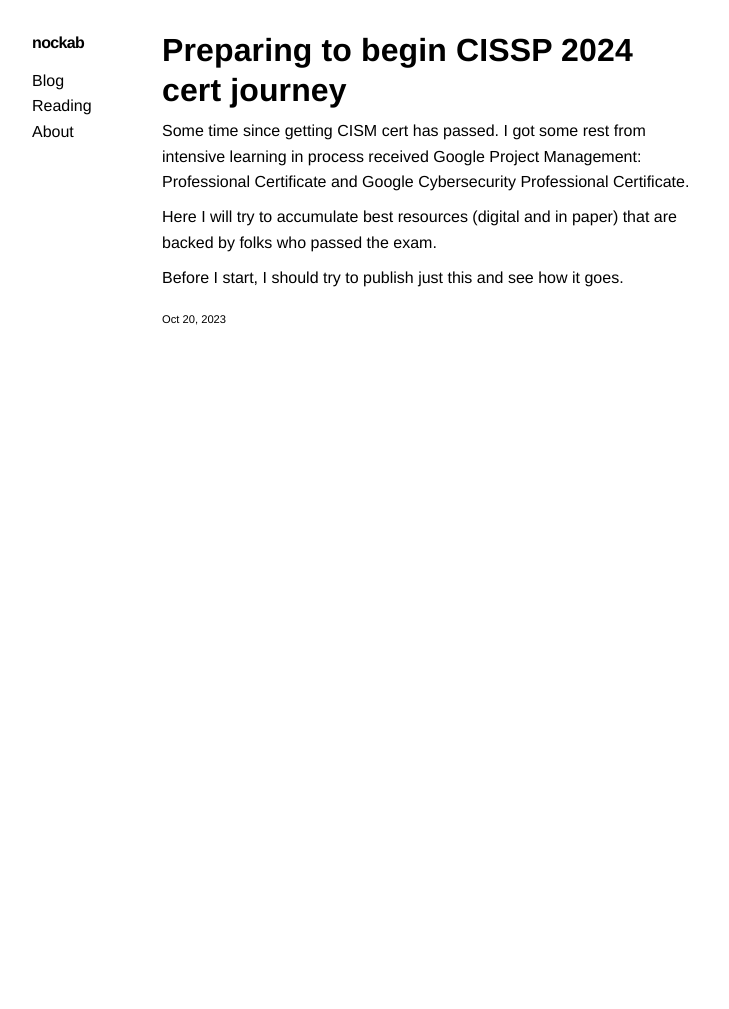
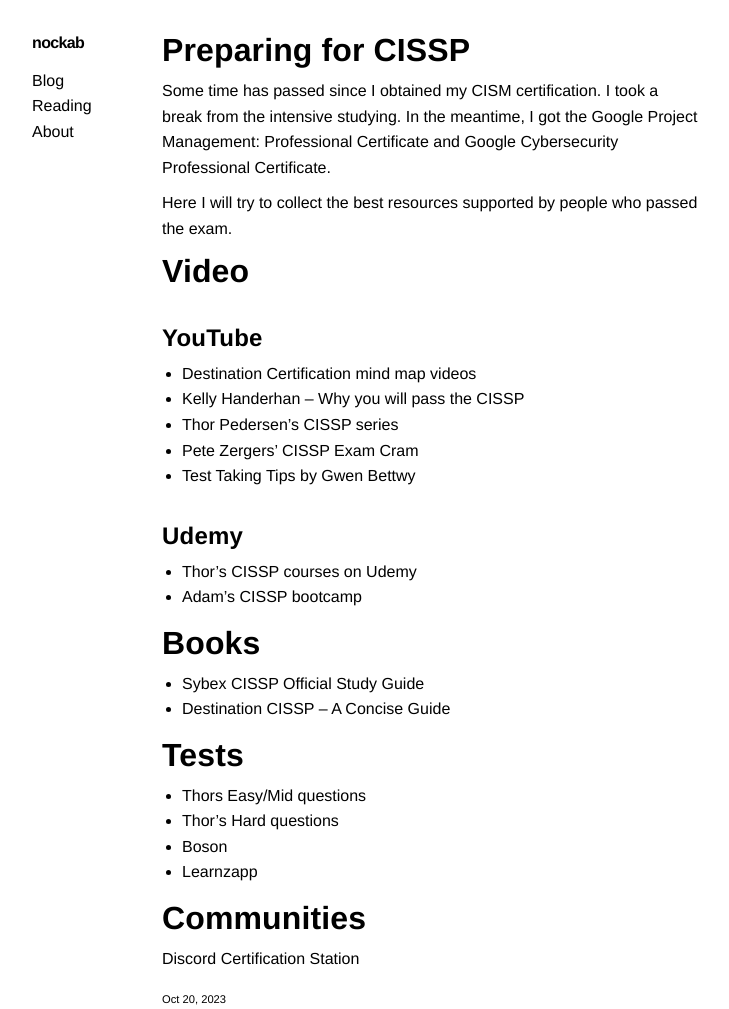
Before and after one commit to nockab/nockab.github.io, a Jekyll site: the page built from _posts/2023-10-20-cissp-materials.md, in a window 1280 px wide. Shown: the whole page, without its empty margins (273-1002 px from the left). Built offline with Jekyll 4.4.1, drawn with Linux system fonts in a browser that asks for light colours; before the commit the page ends 900 px from its top, so only the background shows below that.

Commit message:
Update 2023-10-20-cissp-materials.md
update

```diff
--- a/_posts/2023-10-20-cissp-materials.md
+++ b/_posts/2023-10-20-cissp-materials.md
@@ -1,12 +1,34 @@
 ---
 layout: post
-title:  "Preparing to begin CISSP 2024 cert journey"
-categories: update
-tags: [cissp, resources]
+title:  "Preparing for CISSP"
+date: 2023-10-20
 ---
 
-Some time since getting CISM cert has passed. I got some rest from intensive learning in process received Google Project Management: Professional Certificate and Google Cybersecurity Professional Certificate.
+Some time has passed since I obtained my CISM certification. I took a break from the intensive studying. In the meantime, I got the Google Project Management: Professional Certificate and Google Cybersecurity Professional Certificate.
 
-Here I will try to accumulate best resources (digital and in paper) that are backed by folks who passed the exam.
+Here I will try to collect the best resources supported by people who passed the exam.
 
-Before I start, I should try to publish just this and see how it goes.
+# Video
+## YouTube
+- [Destination Certification mind map videos](https://www.youtube.com/playlist?list=PLZKdGEfEyJhKWyryIvx_jm1jn6ZMTi7gW)
+- [Kelly Handerhan – Why you will pass the CISSP](https://www.youtube.com/watch?v=v2Y6Zog8h2A)
+- [Thor Pedersen's CISSP series](https://www.youtube.com/playlist?list=PLmBCeNxXGfVant5-h4ms68l6-ei98PQ-B)
+- [Pete Zergers' CISSP Exam Cram](https://www.youtube.com/watch?v=_nyZhYnCNLA)
+- [Test Taking Tips by Gwen Bettwy](https://www.youtube.com/results?search_query=Test+Taking+Tips+by+Gwen+Bettwy)
+
+## Udemy
+- Thor’s CISSP courses on Udemy
+- Adam’s CISSP bootcamp
+
+# Books
+- [Sybex CISSP Official Study Guide](https://www.wiley.com/en-us/%28ISC%292+CISSP+Certified+Information+Systems+Security+Professional+Official+Study+Guide%2C+9th+Edition-p-9781119786238)
+- [Destination CISSP – A Concise Guide](https://www.amazon.com/Destination-CISSP-Concise-Rob-Witcher-ebook/dp/B0BSZR1JH7)
+
+# Tests
+- Thors Easy/Mid questions
+- Thor’s Hard questions
+- Boson
+- Learnzapp
+
+# Communities
+Discord Certification Station
```
